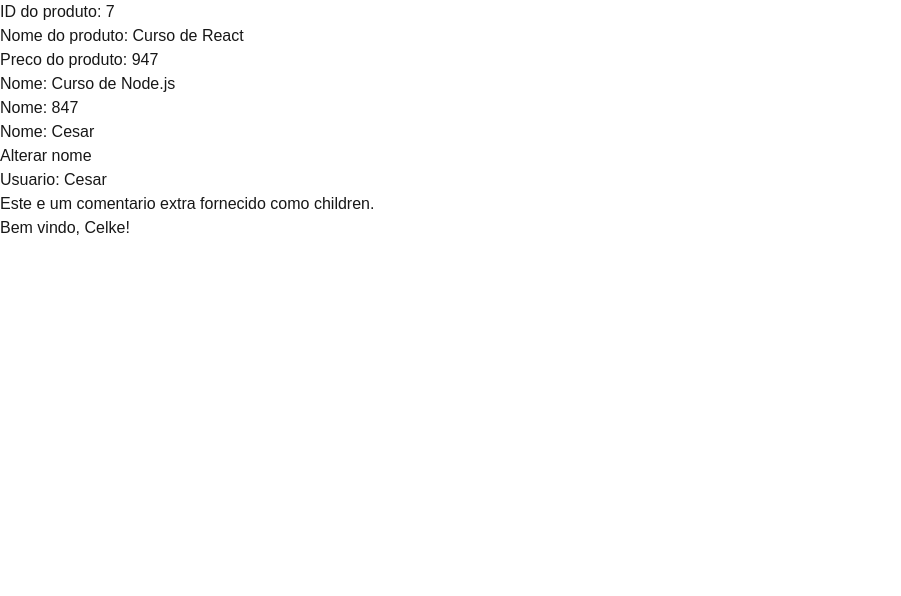
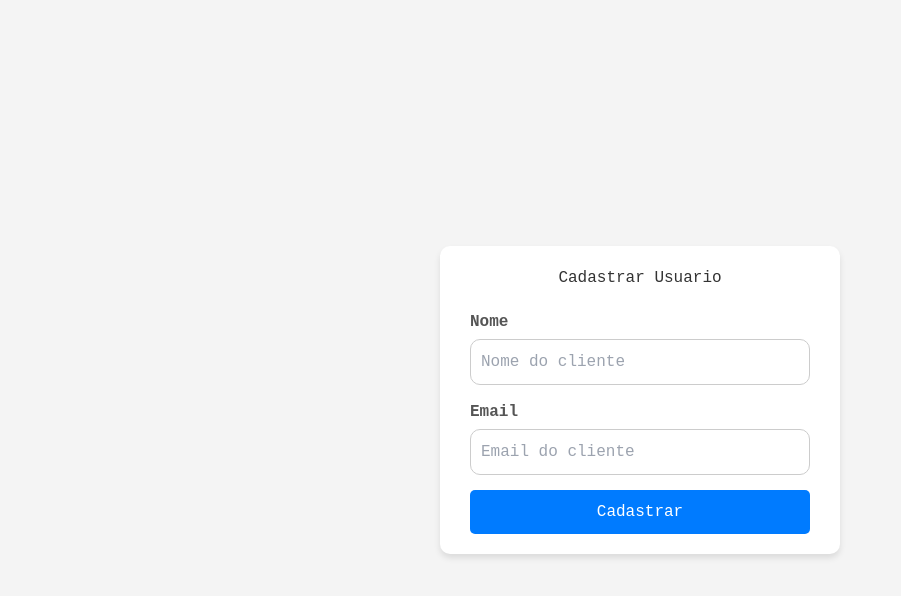
Before and after one commit to FernandoVenturini/celke-project-react, a Next.js app: page / in a window 1280 px wide. Shown: the top 596 px of the page, without its empty margins (0-901 px from the left). Built offline with nearby package versions, Linux system fonts and the light colour scheme.

Commit message:
creating form

```diff
--- /dev/null
+++ b/src/app/home.css
@@ -0,0 +1,66 @@
+.main-container {
+    display: flex;
+    justify-content: center;
+    align-items: center;
+    min-height: 100vh;
+    background-color: #f4f4f4;
+    font-family: 'Courier New', Courier, monospace;
+}
+
+.form-container {
+    background-color: #fff;
+    padding: 20px 30px;
+    border-radius: 10px;
+    box-shadow: 0 4px 6px rgba(0, 0, 0, 0.1);
+    width: 100%;
+    max-width: 400px;
+}
+
+h1 {
+    text-align: center;
+    margin-bottom: 20px;
+    color: #333;
+}
+
+.form-group {
+    margin-bottom: 15px;
+}
+
+label {
+    display: block;
+    margin-bottom: 5px;
+    font-weight: bold;
+    color: #555;
+}
+
+input {
+    width: 100%;
+    padding: 10px;
+    font-size: 16px;
+    border: 1px solid #ccc;
+    border-radius: 10px;
+}
+
+input:focus {
+    border-color: #007bff;
+    box-shadow: 0 0 4px rgba(0, 123, 255, 0.4);
+}
+
+.btn-submit {
+    display: flex;
+    justify-content: center;
+    align-items: center;
+    width: 100%;
+    padding: 10px;
+    font-size: 16px;
+    color: #fff;
+    background-color: #007bff;
+    border: none;
+    border-radius: 5px;
+    cursor: pointer;
+    transition: background-color 0.3s ease;
+}
+
+.btn-submit:hover {
+    background-color: #0056b3;
+}
--- a/src/app/page.tsx
+++ b/src/app/page.tsx
@@ -3,11 +3,41 @@
 // import Footer from "@/components/Footer";
 'use client';
 
-import User from "@/components/User";
-import { useEffect, useState } from "react";
+//import User from "@/components/User";
+import React, { useState } from "react";
+import './home.css';
 
 const Home = () => {
 
+  // Declarar uma nova varivel dados com state e atribuir o objeto:
+  const [data, setData] = useState({
+    nameUser: '',
+    emailUser: ''
+  });
+
+  // Receber os dados dos campos do formualrio:
+  const valueInput = (e: React.ChangeEvent<HTMLInputElement>) => setData({
+    ...data, [e.target.name]: e.target.value
+  });
+
+  //Executar a funcao quando o usuario clicar no botao do formulario:
+  const addUSer = (e: React.FormEvent<HTMLInputElement>) => {
+    // Bloquear o recarregamento da pagina:
+    e.preventDefault();
+
+    console.log('Processar o form');
+
+    // Manipular os dados recebidos, por exemplo, enviar os dados para a API:
+    // Concatenar e imprimir utilizando +:
+    // console.log('Nome: ' + data.nameUser);
+    // console.log('Email: ' + data.emailUser);
+
+    // Concatenar e imprimir utilizando Template Strings:
+    console.log(`Nome: ${data.nameUser}`);
+    console.log(`E-mail: ${data.emailUser}`);
+  }
+
+  {/*
   // Hook - useState
   const [nameUser, setNameUser] = useState('Cesar');
 
@@ -36,9 +66,28 @@
   }, [productId]);
 
   const userName = 'Cesar';
+  */}
 
   return (
-    <main>
+    <main className="main-container">
+      <form onSubmit={addUSer} className="form-container">
+        <h1>Cadastrar Usuario</h1>
+
+        <div className="form-group">
+          <label htmlFor="nameUser">Nome</label>
+          <input type="text" name="nameUser" id="nameUser" placeholder="Nome do cliente" onChange={valueInput} />
+        </div>
+
+        <div className="form-group">
+          <label htmlFor="emailUser">Email</label>
+          <input type="email" name="emailUser" id="emailUser" placeholder="Email do cliente" onChange={valueInput} />
+        </div>
+
+        <button type="submit" className="btn-submit">Cadastrar</button>
+      </form>
+
+
+      {/*
       <p >ID do produto: {productId}</p>
       <p >Nome do produto: {productName}</p>
       <p >Preco do produto: {productPrice}</p>
@@ -52,6 +101,7 @@
         <p>Este e um comentario extra fornecido como children.</p>
       </User>
       <h2>Bem vindo, Celke!</h2>
+      */}
     </main>
   );
 }
```
